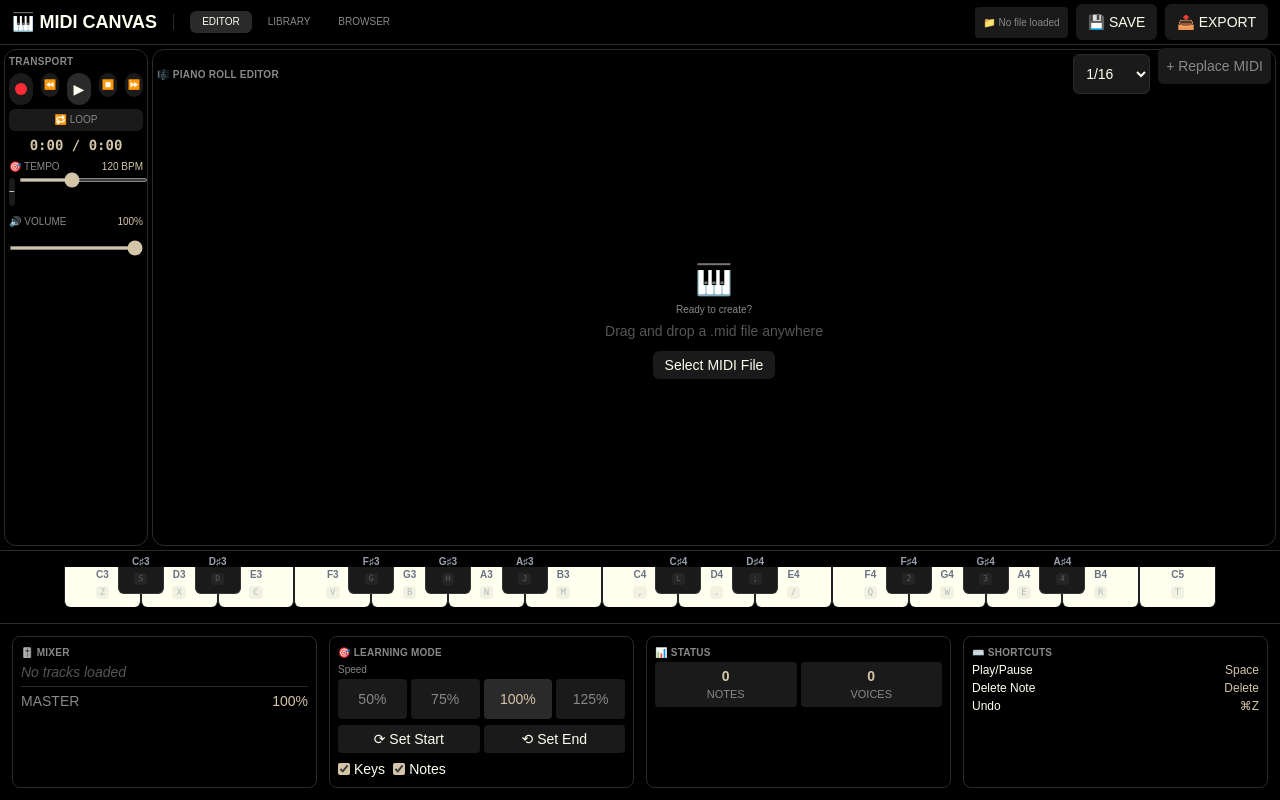
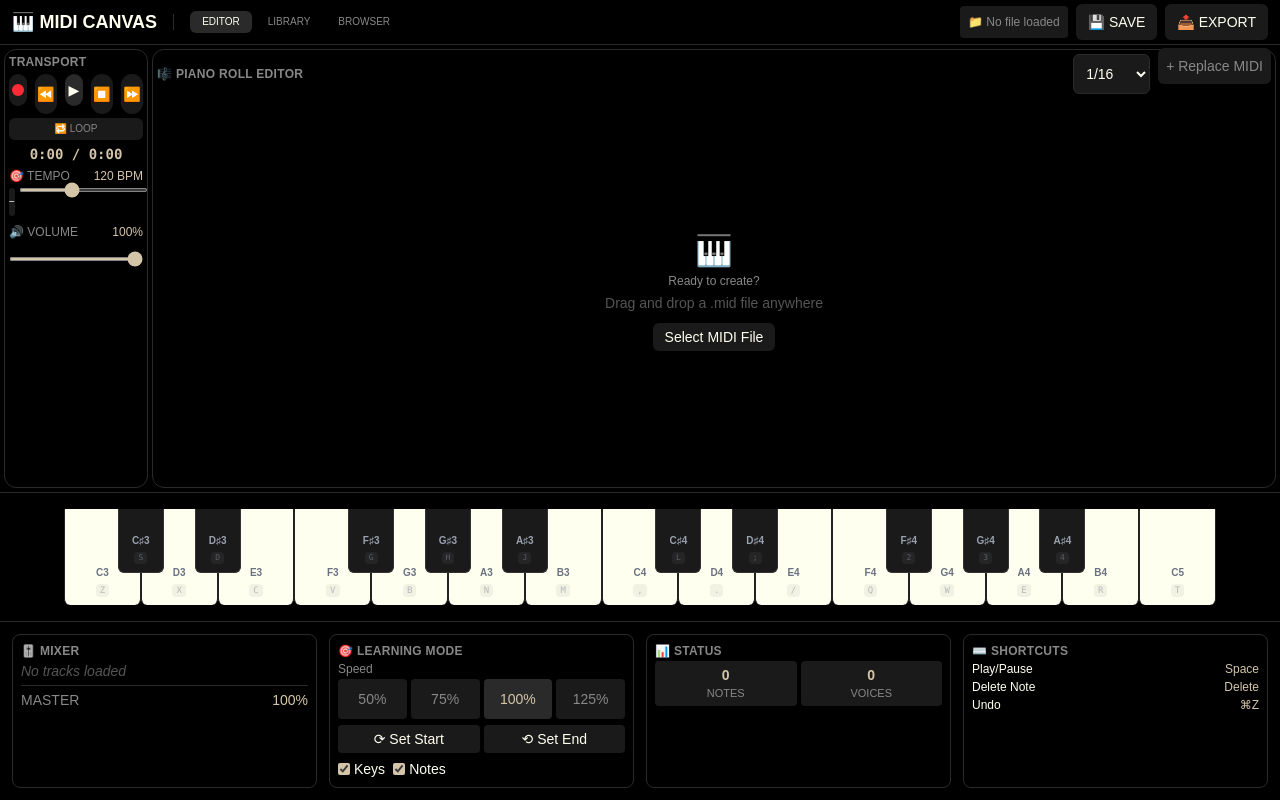
Before and after one commit to nishhhi11/MidiCanvas, a React (Vite) app: page /studio in a window 1280 px wide. Built offline with nearby package versions, Linux system fonts and the light colour scheme.

Commit message:
Revert extreme shrinking on transport bar and piano keys for better playability

```diff
--- a/src/pages/EditorPage.jsx
+++ b/src/pages/EditorPage.jsx
@@ -269,7 +269,7 @@ export default function EditorPage() {
           </div>
 
           <div className="flex items-center gap-2">
-            <span className="text-[10px] text-[#888888] bg-[#1a1a1a] px-2 py-2 rounded">
+            <span className="text-xs text-[#888888] bg-[#1a1a1a] px-2 py-2 rounded">
               📁 {uploadedFile || 'No file loaded'}
             </span>
             <button
@@ -306,7 +306,7 @@ export default function EditorPage() {
       <div className="flex-1 flex min-h-0 p-1 gap-1">
 
         <div className="w-36 flex-shrink-0 bg-black rounded-xl border border-[#2a2a2a] p-1 flex flex-col">
-          <div className="text-[10px] font-bold text-[#888888] mb-1 uppercase tracking-wide">Transport</div>
+          <div className="text-xs font-bold text-[#888888] mb-1 uppercase tracking-wide">Transport</div>
 
           <div className="flex justify-center gap-2 mb-1">
             <button
@@ -322,7 +322,7 @@ export default function EditorPage() {
             </button>
             <button
               onClick={() => handleSeek(0)}
-              className="w-6 h-6 rounded-full text-[10px] bg-[#1a1a1a] hover:bg-[#2a2a2a] text-sm text-[#FFFFF0]"
+              className="w-10 h-10 rounded-full text-sm bg-[#1a1a1a] hover:bg-[#2a2a2a] text-sm text-[#FFFFF0]"
               title="Rewind to Start"
             >
               ⏪
@@ -335,13 +335,13 @@ export default function EditorPage() {
             </button>
             <button
               onClick={() => handleStop()}
-              className="w-6 h-6 rounded-full text-[10px] bg-[#1a1a1a] hover:bg-[#2a2a2a] text-sm text-[#FFFFF0]"
+              className="w-10 h-10 rounded-full text-sm bg-[#1a1a1a] hover:bg-[#2a2a2a] text-sm text-[#FFFFF0]"
             >
               ⏹️
             </button>
             <button
               onClick={() => handleSeek(Math.min(totalTime, currentTime + 5))}
-              className="w-6 h-6 rounded-full text-[10px] bg-[#1a1a1a] hover:bg-[#2a2a2a] text-sm text-[#FFFFF0]"
+              className="w-10 h-10 rounded-full text-sm bg-[#1a1a1a] hover:bg-[#2a2a2a] text-sm text-[#FFFFF0]"
               title="Fast Forward"
             >
               ⏩
@@ -365,7 +365,7 @@ export default function EditorPage() {
 
           <div className="space-y-2">
             <div>
-              <div className="text-[10px] text-[#888888] mb-1 flex justify-between">
+              <div className="text-xs text-[#888888] mb-1 flex justify-between">
                 <span>🎯 TEMPO</span>
                 <span className="text-[#D4C5A9]">{tempo} BPM</span>
               </div>
@@ -394,7 +394,7 @@ export default function EditorPage() {
             </div>
 
             <div>
-              <div className="text-[10px] text-[#888888] mb-1 flex justify-between">
+              <div className="text-xs text-[#888888] mb-1 flex justify-between">
                 <span>🔊 VOLUME</span>
                 <span className="text-[#D4C5A9]">{Math.round(masterVolume * 100)}%</span>
               </div>
@@ -413,7 +413,7 @@ export default function EditorPage() {
 
         <div className="flex-1 bg-black rounded-xl border border-[#2a2a2a] p-1 flex flex-col min-w-0 relative">
           <div className="flex justify-between items-center mb-1 flex-shrink-0">
-            <div className="text-[10px] font-bold text-[#888888] uppercase tracking-wide">
+            <div className="text-xs font-bold text-[#888888] uppercase tracking-wide">
               🎼 Piano Roll Editor
             </div>
             <div className="flex gap-2">
@@ -447,7 +447,7 @@ export default function EditorPage() {
               <div className="absolute inset-0 flex items-center justify-center bg-black/90 rounded-xl z-10">
                 <div className="text-center">
                   <div className="text-3xl mb-1">🎹</div>
-                  <div className="text-[10px] text-[#888888] mb-1">Ready to create?</div>
+                  <div className="text-xs text-[#888888] mb-1">Ready to create?</div>
                   <div className="text-sm text-[#555555] mb-3">Drag and drop a .mid file anywhere</div>
                   <label className="cursor-pointer">
                     <input type="file" accept=".mid,.midi" onChange={handleFileUpload} className="hidden" />
@@ -480,7 +480,7 @@ export default function EditorPage() {
       </div>
 
       <div className="flex-shrink-0 border-t border-[#2a2a2a] bg-black p-4 w-full flex justify-center">
-        <div className="w-full max-w-6xl relative h-10 select-none">
+        <div className="w-full max-w-6xl relative h-24 select-none">
 
           <div className="flex w-full h-full">
             {virtualPianoKeys.filter(k => ![1, 3, 6, 8, 10].includes(virtualPianoKeys.indexOf(k) % 12)).map((note, idx) => {
@@ -601,7 +601,7 @@ export default function EditorPage() {
         <div className="grid grid-cols-4 gap-3">
 
           <div className="bg-black rounded-lg border border-[#2a2a2a] p-2">
-            <div className="text-[10px] font-bold text-[#888888] mb-0.5 uppercase tracking-wide">
+            <div className="text-xs font-bold text-[#888888] mb-0.5 uppercase tracking-wide">
               🎚️ Mixer
             </div>
             <div className="space-y-1 max-h-24 overflow-y-auto custom-scrollbar">
@@ -669,12 +669,12 @@ export default function EditorPage() {
           </div>
 
           <div className="bg-black rounded-lg border border-[#2a2a2a] p-2">
-            <div className="text-[10px] font-bold text-[#888888] mb-0.5 uppercase tracking-wide">
+            <div className="text-xs font-bold text-[#888888] mb-0.5 uppercase tracking-wide">
               🎯 Learning Mode
             </div>
             <div className="space-y-1.5">
               <div>
-                <div className="text-[10px] text-[#888888] mb-0.5">Speed</div>
+                <div className="text-xs text-[#888888] mb-0.5">Speed</div>
                 <div className="flex gap-1">
                   {[0.5, 0.75, 1.0, 1.25].map(speed => (
                     <button
@@ -729,7 +729,7 @@ export default function EditorPage() {
           </div>
 
           <div className="bg-black rounded-lg border border-[#2a2a2a] p-2">
-            <div className="text-[10px] font-bold text-[#888888] mb-0.5 uppercase tracking-wide">
+            <div className="text-xs font-bold text-[#888888] mb-0.5 uppercase tracking-wide">
               📊 Status
             </div>
             <div className="grid grid-cols-2 gap-1 text-center">
@@ -750,7 +750,7 @@ export default function EditorPage() {
           </div>
 
           <div className="bg-black rounded-lg border border-[#2a2a2a] p-2">
-            <div className="text-[10px] font-bold text-[#888888] mb-0.5 uppercase tracking-wide">
+            <div className="text-xs font-bold text-[#888888] mb-0.5 uppercase tracking-wide">
               ⌨️ Shortcuts
             </div>
             <div className="space-y-0.5 text-[10px] lg:text-xs">
```
